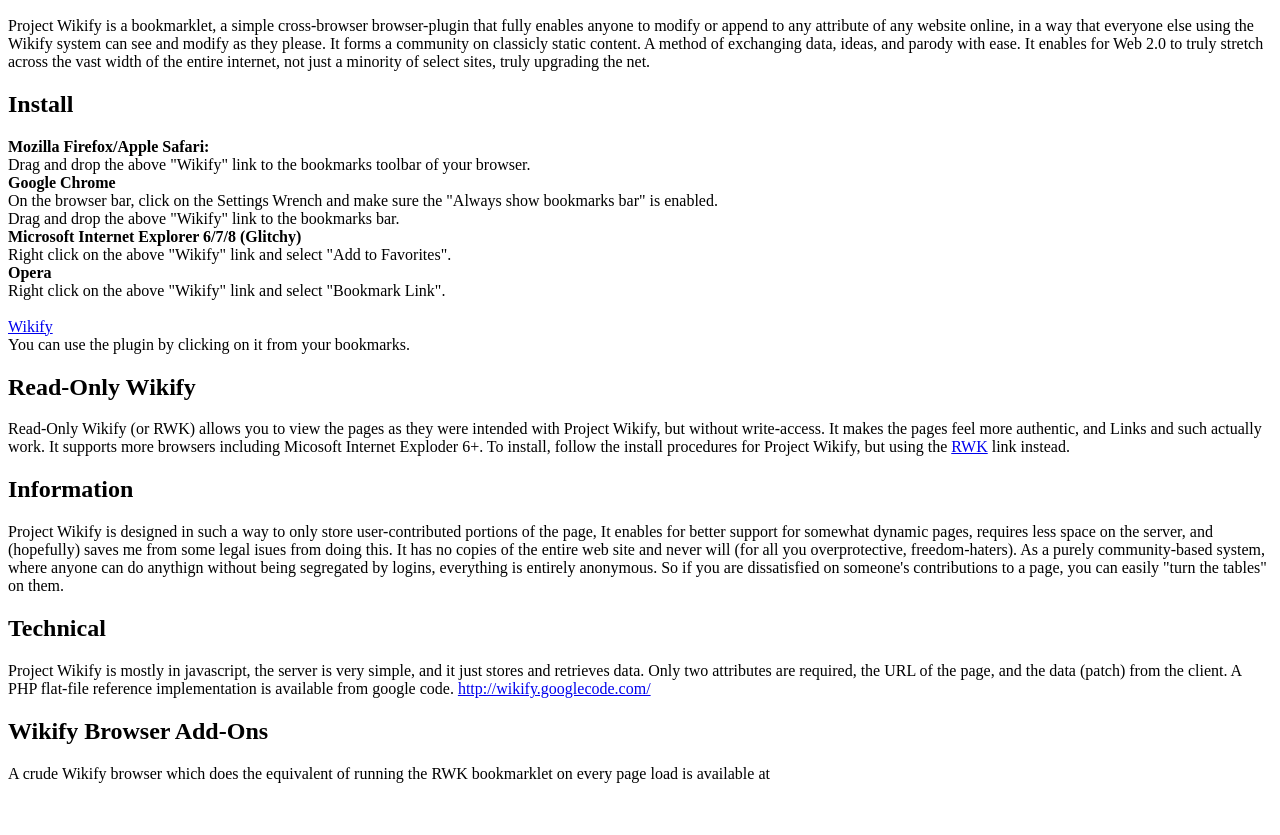
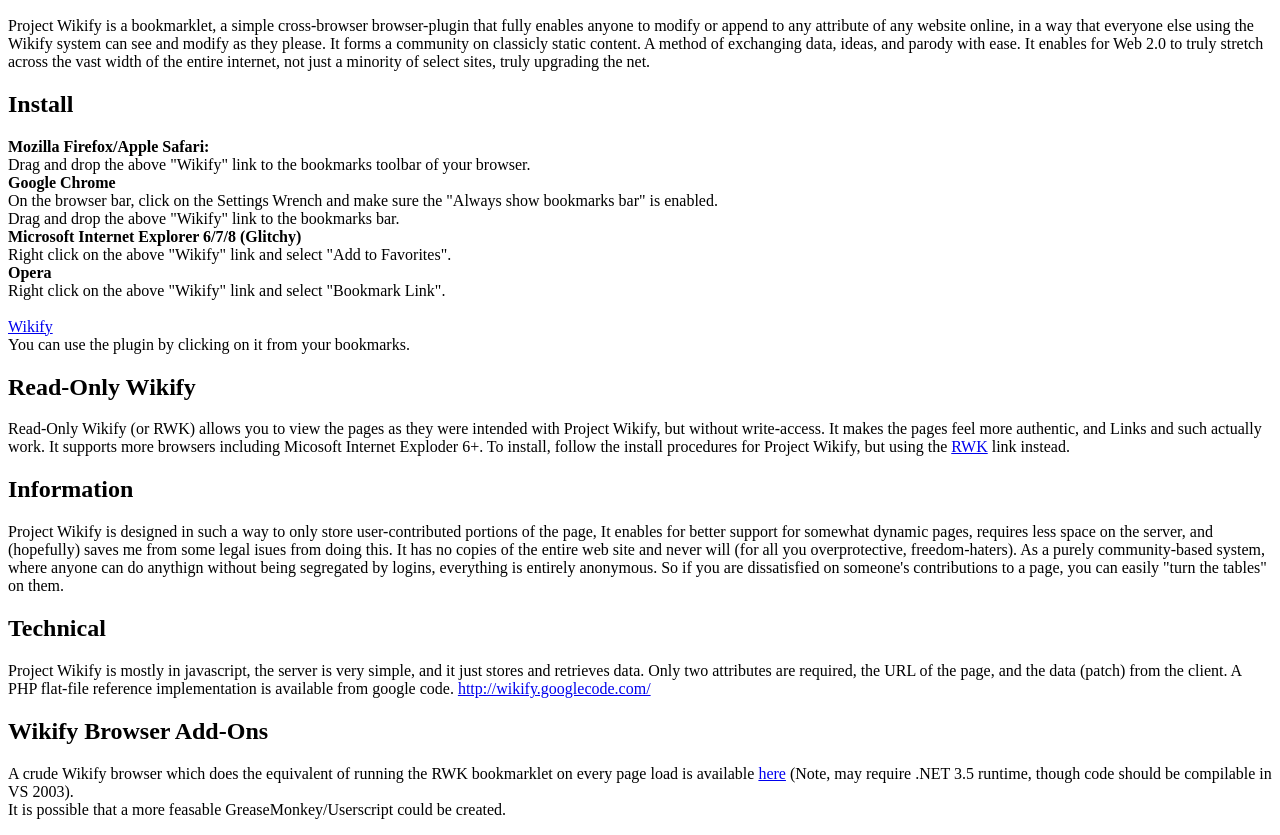
Before and after one commit to antimatter15/wikify, a plain HTML site: page appengine/webwikify/static/main.htm in a window 1280 px wide. Shown: the part 110-945 px from the top of the page. Before the commit the page ends 909 px from the top, so only its background shows below. Drawn offline with Linux system fonts and the light colour scheme.

Commit message:
Updated Info

```diff
--- a/appengine/webwikify/static/main.htm
+++ b/appengine/webwikify/static/main.htm
@@ -38,6 +38,7 @@ Project Wikify is mostly in javascript, the server is very simple, and it just s
 </p>
 <h2>Wikify Browser Add-Ons</h2>
 <p>
-A crude Wikify browser which does the equivalent of running the RWK bookmarklet on every page load is available at
+A crude Wikify browser which does the equivalent of running the RWK bookmarklet on every page load is available <a href="http://wikify.googlecode.com/svn/trunk/browser/Wikify/bin/Release/Wikify.exe">here</a> (Note, may require .NET 3.5 runtime, though code should be compilable in VS 2003).<br>
+It is possible that a more feasable GreaseMonkey/Userscript could be created.
 </body>
 </html>
```
